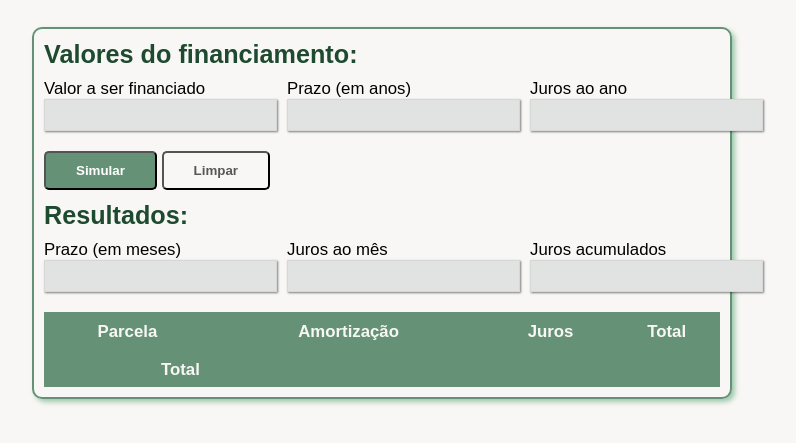
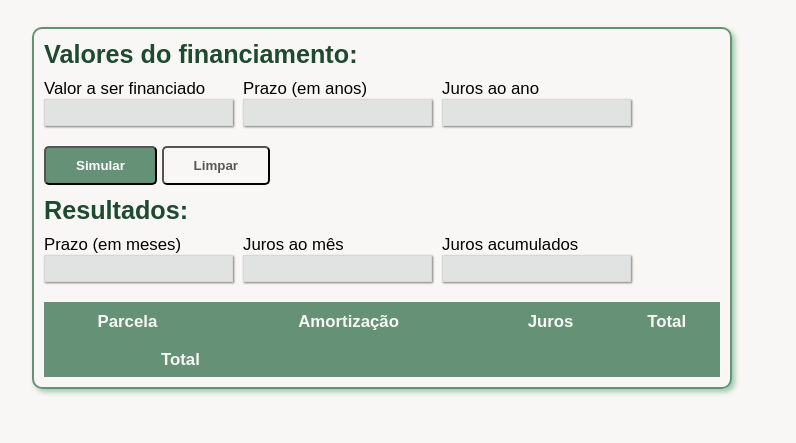
Before and after one commit to szpbl/simulacao-sac, a plain HTML site: page index.html in a window 1280 px wide. Shown: the part 151-594 px from the top of the page, without its empty margins (258-1054 px from the left). Drawn offline with Linux system fonts and the light colour scheme.

Commit message:
Arruma problemas de compatibilidade

```diff
--- a/style/responsive.css
+++ b/style/responsive.css
@@ -12,6 +12,7 @@
     }
 
     .entrada {
+        width: 100%;
         display: flex;
         flex-direction: column;
         align-items: center;
--- a/style/style.css
+++ b/style/style.css
@@ -41,7 +41,6 @@ p {
 input {
     border: 1px solid rgba(0,0,0, .05);
     box-shadow: 1px 1px 2px 0px rgba(0 , 0, 0, 0.5);
-    font-size: 1.5rem;
 }
 
 button {
@@ -103,6 +102,7 @@ tfoot tr td {
 
 .container {
     width: 100%;
+
 }
 
 .quadro {
@@ -124,7 +124,6 @@ tfoot tr td {
 }
 
 .item {
-    width: 100%;
     padding-right: 10px;
     padding: 10px 0;
     display: flex;
@@ -145,9 +144,7 @@ tfoot tr td {
 
 
 .entrada {
-    width: 100%;
     padding-right: 10px;
-
     display: flex;
     flex-direction: column;
 }
```
